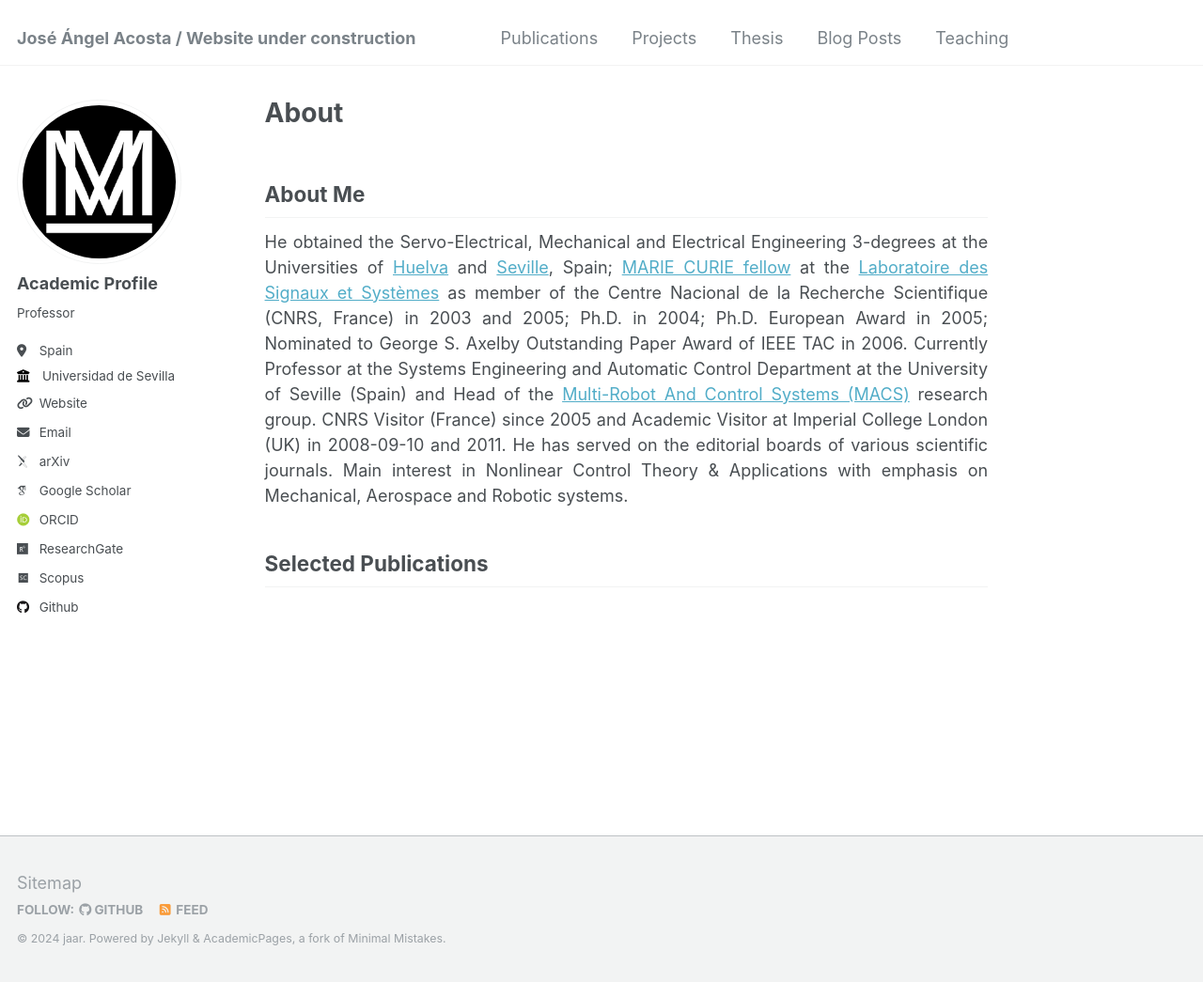
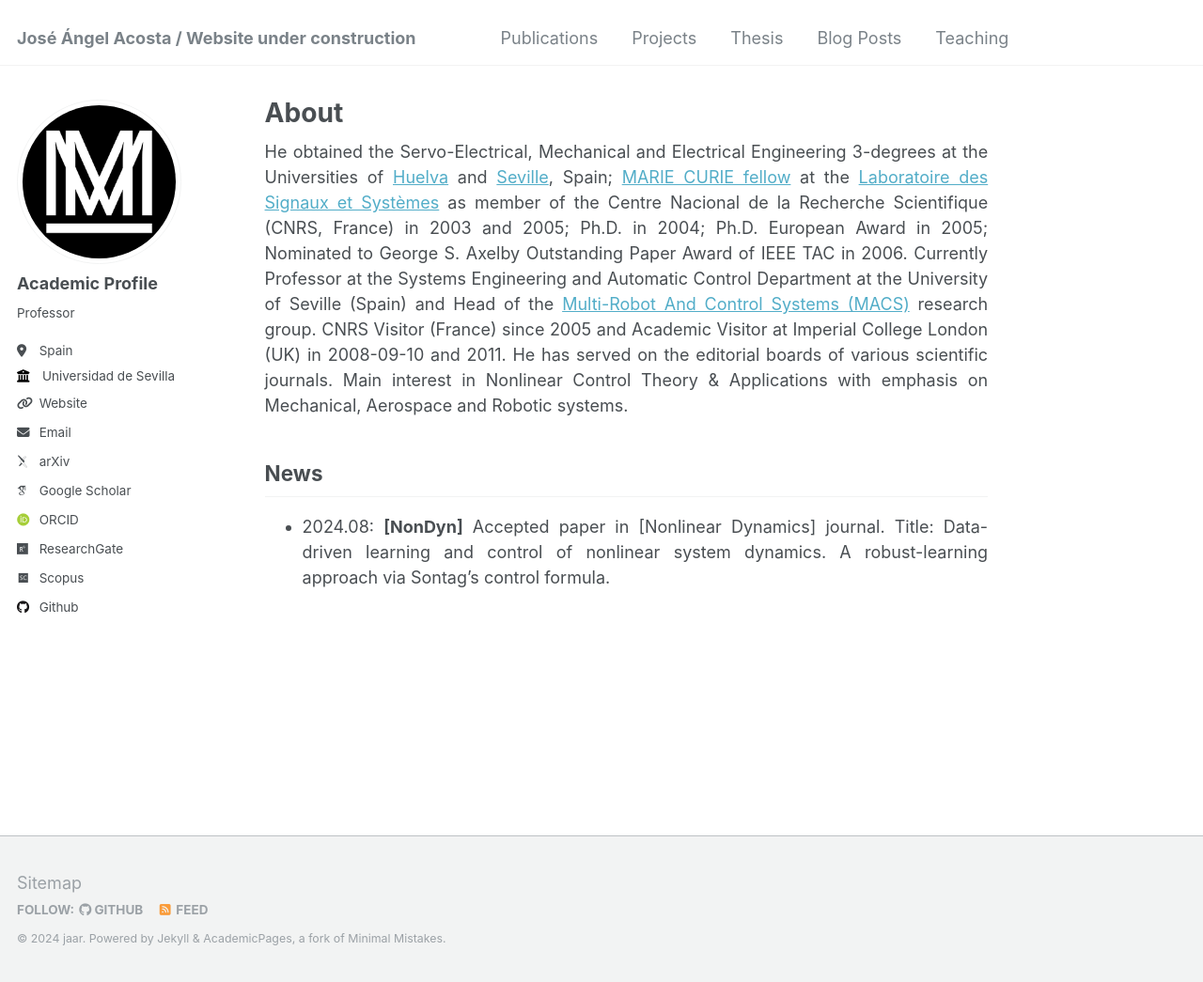
Before and after one commit to jaarhu/jaarhu.github.io, a Jekyll site: the page built from _pages/about.md, in a window 1280 px wide and 1045 px high. Shown: the whole window at 94% size. Built offline with Jekyll 4.4.1, drawn with Linux system fonts in a browser that asks for light colours; some web fonts are replaced.

Commit message:
Update about.md
Added News

```diff
--- a/_pages/about.md
+++ b/_pages/about.md
@@ -7,8 +7,10 @@ redirect_from:
   - /about.html
 ---
 
-## About Me
-
 He obtained the Servo-Electrical, Mechanical and Electrical Engineering 3-degrees at the Universities of [Huelva](https://www.uhu.es/english/) and [Seville](https://www.us.es), Spain; [MARIE CURIE fellow](https://marie-sklodowska-curie-actions.ec.europa.eu) at the [Laboratoire des Signaux et Systèmes](https://l2s.centralesupelec.fr/en/) as member of the Centre Nacional de la Recherche Scientifique (CNRS, France) in 2003 and 2005; Ph.D. in 2004; Ph.D. European Award in 2005; Nominated to George S. Axelby Outstanding Paper Award of IEEE TAC in 2006. Currently Professor at the Systems Engineering and Automatic Control Department at the University of Seville (Spain) and Head of the [Multi-Robot And Control Systems (MACS)](https://investigacion.us.es/sisius/sis_depgrupos.php?ct=&cs=&seltext=TEP-995&selfield=CodPAI) research group. CNRS Visitor (France) since 2005 and Academic Visitor at Imperial College London (UK) in 2008-09-10 and 2011. He has served on the editorial boards of various scientific journals. Main interest in Nonlinear Control Theory & Applications with emphasis on Mechanical, Aerospace and Robotic systems.
 
-## Selected Publications
+## News
+
+- 2024.08: **[NonDyn]** Accepted paper in [Nonlinear Dynamics] journal. Title: Data-driven learning and control of nonlinear system dynamics. A robust-learning approach via Sontag's control formula.
+<!-- - 2024.0: **[Preprint]** [[Arxiv](https://arxiv.org/abs/2212.08057)] -->
+<!-- Comment -->
```
